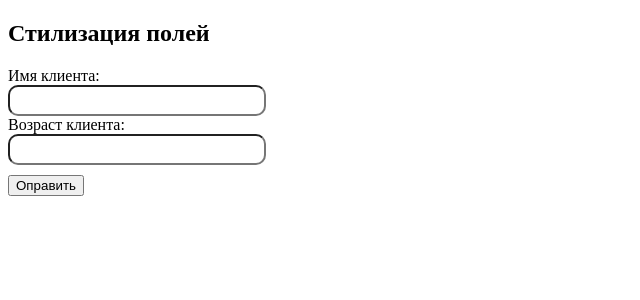
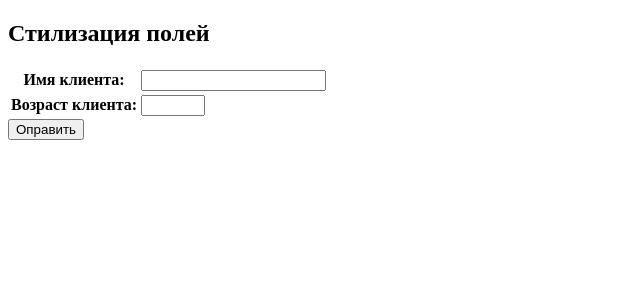
Before and after one commit to Achilles-1971/desktop-tutorial, a Django app: page / in a window 1280 px wide. Shown: the top 300 px of the page, without its empty margins (0-640 px from the left). Run offline with Django 3.2, Linux system fonts and the light colour scheme.

Commit message:
LZ9_18:37_12

```diff
--- a/web_1/hello/WEB1/forms.py
+++ b/web_1/hello/WEB1/forms.py
@@ -2,3 +2,5 @@ from django import forms
 class UserForm(forms.Form):
     name = forms.CharField(label="Имя клиента", min_length=3)
     age = forms.IntegerField(label="Возраст клиента", min_value=1, max_value=100)
+    required_css_class = "field"
+    error_css_class = "error"
--- a/web_1/hello/templates/WEB1/index.html
+++ b/web_1/hello/templates/WEB1/index.html
@@ -4,29 +4,18 @@
 <meta charset="utf-8">
 <title>Форма Django!</title>
 <style>
-.alert{color:red}
-.form-group{margin: 10px 0;}
-.form-group input{width:250px;height: 25px;border-radius:10px;}
+.field{font-weight:bold;}
+.error{color:red;}
 </style>
 </head>
-<body>
+<body class="container">
 <h2>Стилизация полей</h2>
 <form method="POST" novalidate>
 {% csrf_token %}
-<div class="form-group">
-{% for field in form %}
-<div>{{field.label_tag}}</div>
-<div>{{field}}</div>
-{% if field.errors%}
-{% for error in field.errors %}
-<div class="alert alert-danger">
-{{error}}
-</div>
-{% endfor %}
-{% endif %}
-{% endfor %}
-</div>
-<input type="submit" value="Оправить">
+<table>
+{{form}}
+</table>
+<input type="submit" value="Оправить" >
 </form>
 </body>
 </html>
```
